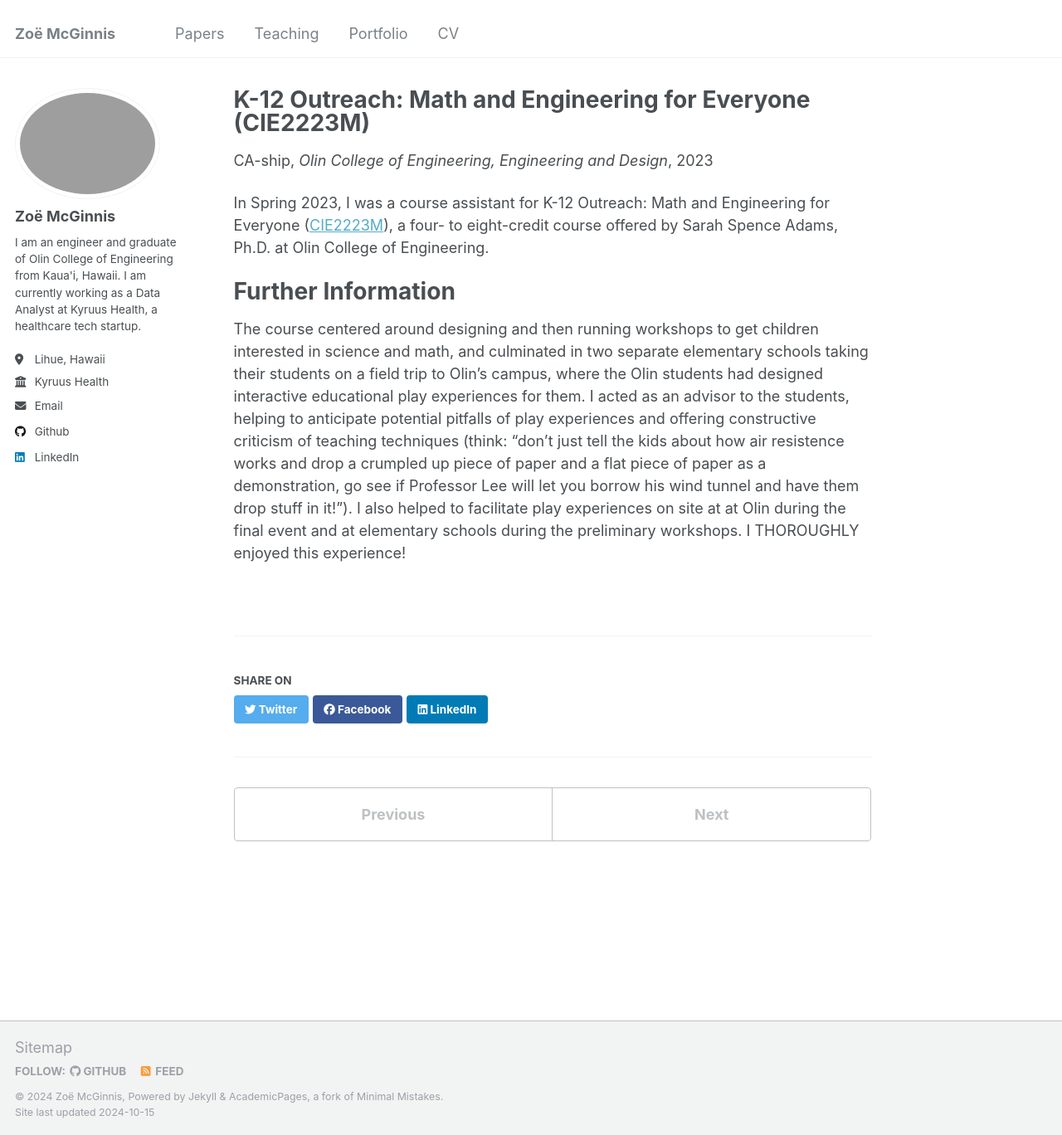
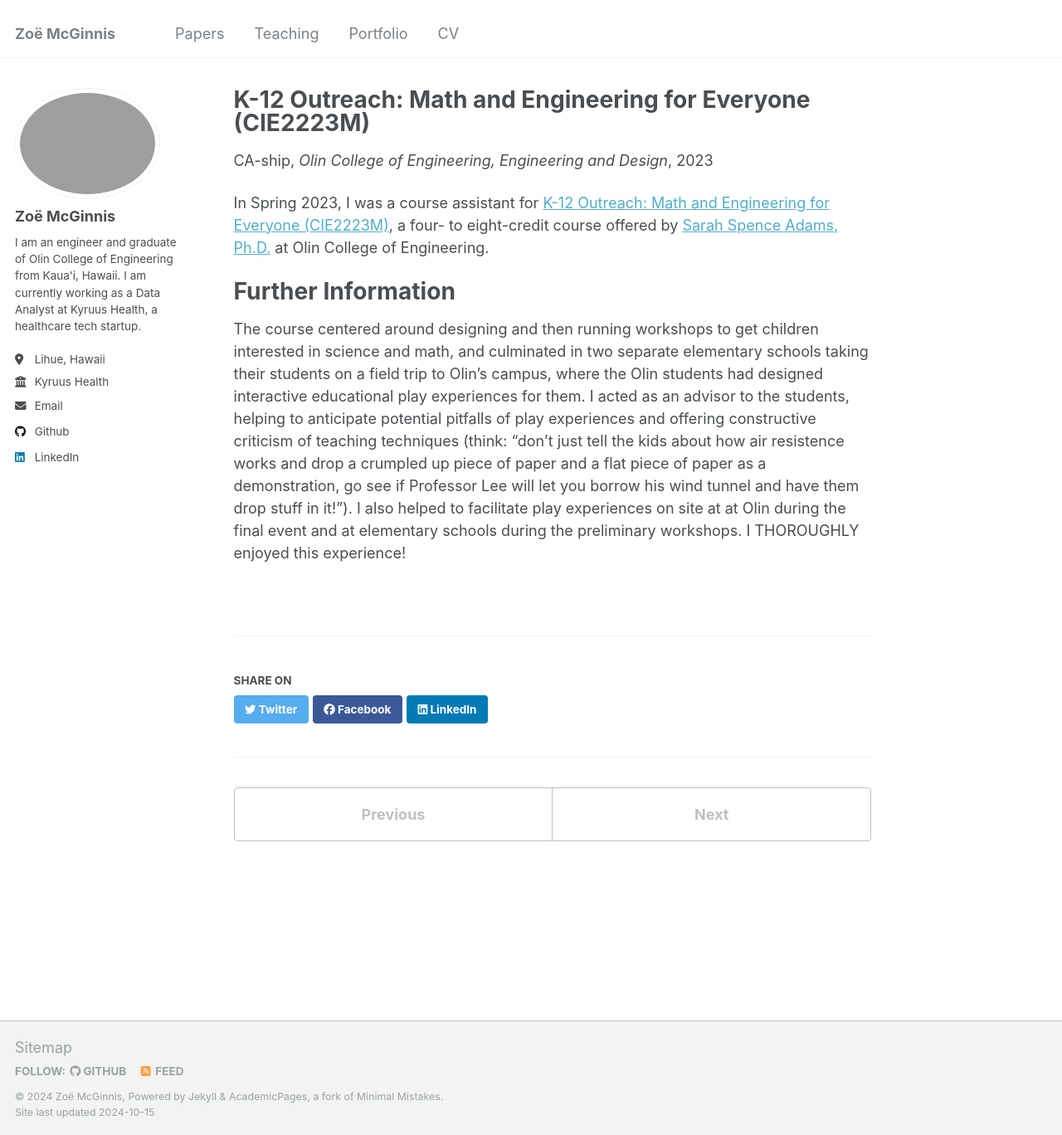
Before and after one commit to Mickmcginnis/zmcginnis, a Jekyll site: the page built from _teaching/2023-spring-course-assistant-1.md, in a window 1280 px wide and 1368 px high. Shown: the whole window at 83% size. Built offline with Jekyll 4.4.1, drawn with Linux system fonts in a browser that asks for light colours; part of the change alters nothing that is shown.

```diff
--- a/_teaching/2023-spring-course-assistant-1.md
+++ b/_teaching/2023-spring-course-assistant-1.md
@@ -8,7 +8,7 @@ date: 2023-01-01
 location: "Needham, MA"
 ---
 
-In Spring 2023, I was a course assistant for K-12 Outreach: Math and Engineering for Everyone ([CIE2223M](https://www.olin.edu/node/6206)), a four- to eight-credit course offered by Sarah Spence Adams, Ph.D. at Olin College of Engineering.
+In Spring 2023, I was a course assistant for [K-12 Outreach: Math and Engineering for Everyone (CIE2223M)](https://www.olin.edu/articles/story-new-course-focuses-k-12-outreach-community-impact), a four- to eight-credit course offered by [Sarah Spence Adams, Ph.D.](https://www.olin.edu/bios/sarah-s-adams) at Olin College of Engineering.
 
 Further Information
 ======
```
